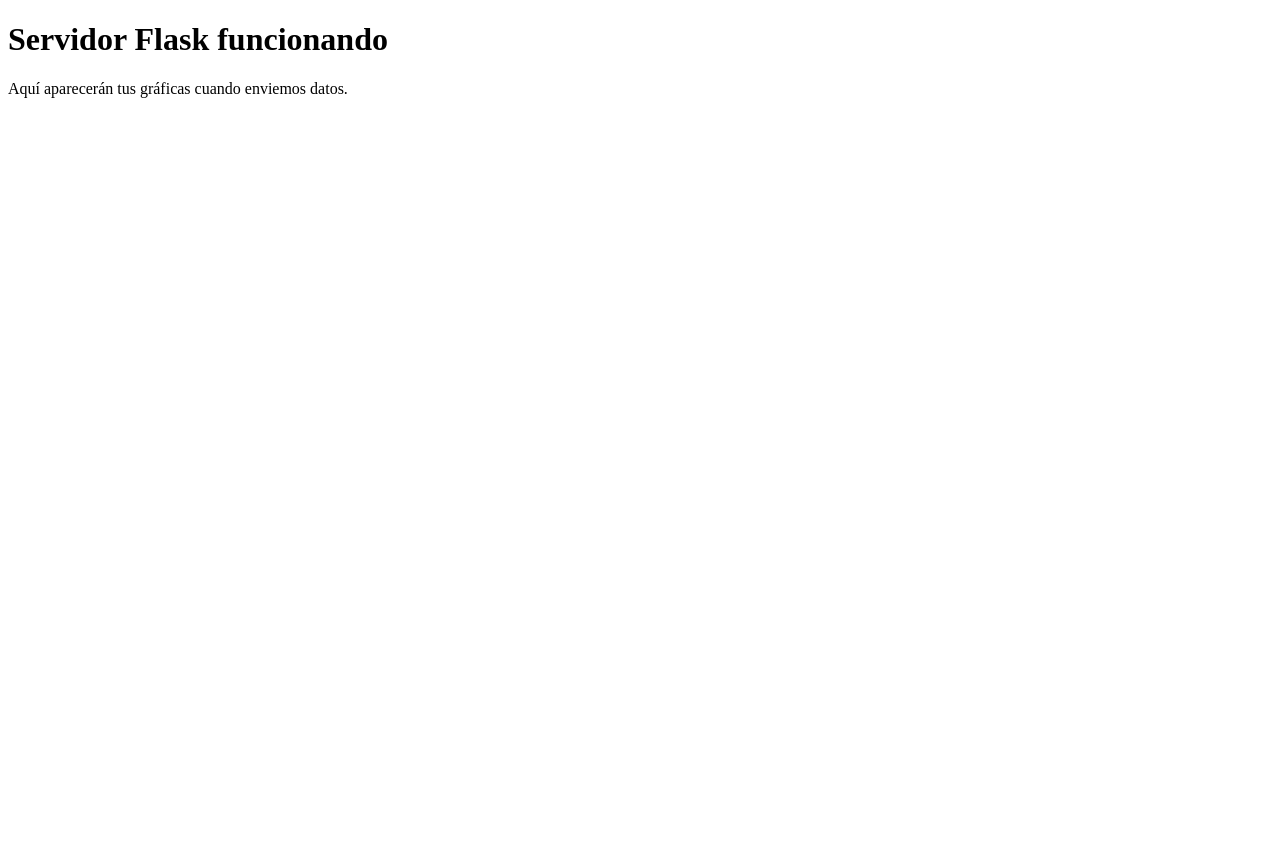
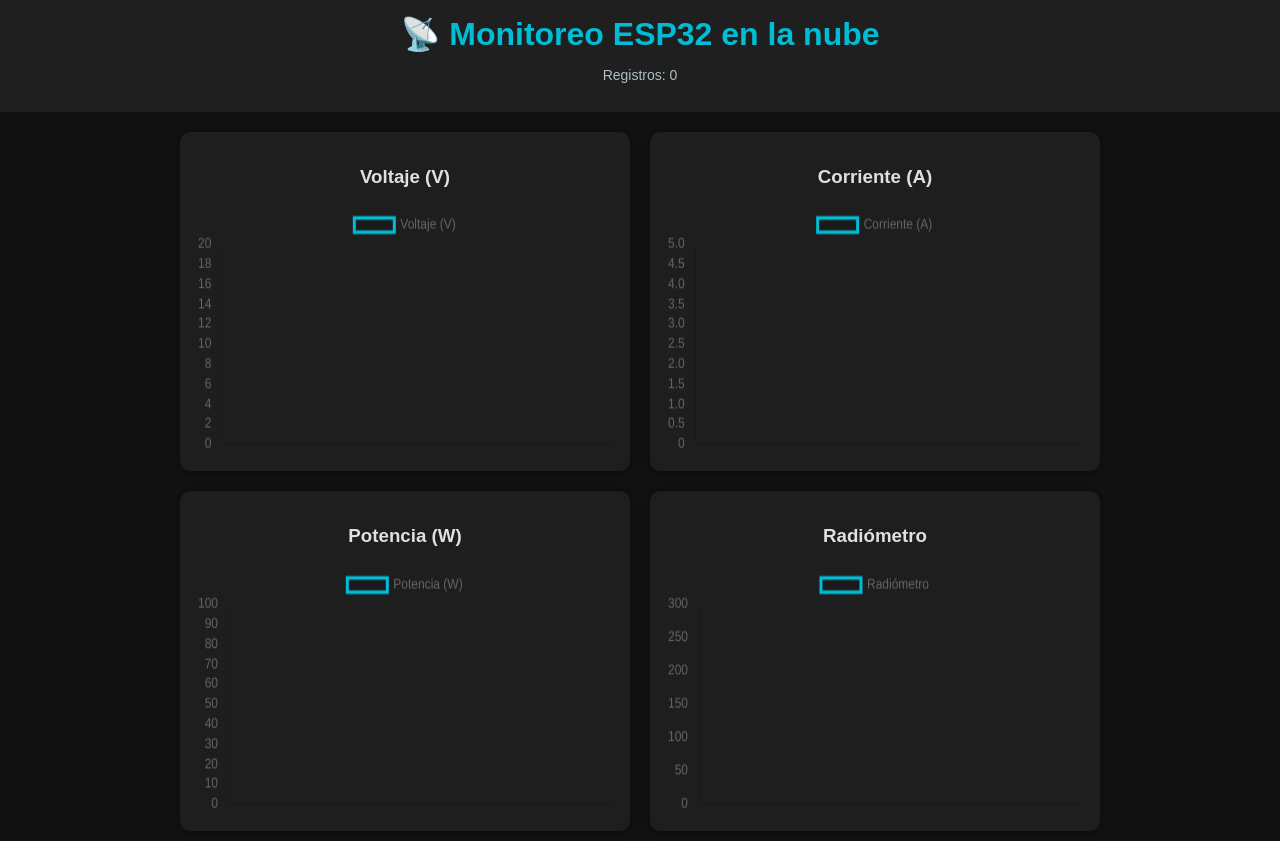
Before and after one commit to keilanicolas-dev/esp32-flask-nube, a Flask app: page / in a window 1280 px wide. Before the commit the page ends 98 px from the top, so only its background shows below. Run offline with Flask 3, Linux system fonts and the light colour scheme; data that the repository does not hold is empty.

Commit message:
Update index.html

```diff
--- a/templates/index.html
+++ b/templates/index.html
@@ -2,10 +2,141 @@
 <html lang="es">
 <head>
     <meta charset="UTF-8">
-    <title>Datos del ESP32</title>
+    <title>Monitoreo ESP32 en la nube</title>
+    <script src="https://cdn.jsdelivr.net/npm/chart.js"></script>
+    <style>
+        body {
+            background-color: #121212;
+            color: #E0E0E0;
+            font-family: Arial, sans-serif;
+            margin: 0;
+            padding: 0;
+            text-align: center;
+        }
+        header {
+            background: #1F1F1F;
+            padding: 15px;
+            margin-bottom: 10px;
+        }
+        h1 {
+            margin: 0;
+            color: #00BCD4;
+        }
+        #contador {
+            color: #B0BEC5;
+            font-size: 14px;
+        }
+        .grid {
+            display: flex;
+            flex-wrap: wrap;
+            justify-content: center;
+            gap: 20px;
+            padding: 10px;
+        }
+        .card {
+            background: #1E1E1E;
+            border-radius: 10px;
+            padding: 15px;
+            width: 420px;
+            box-shadow: 0 0 10px rgba(0,0,0,0.5);
+        }
+        canvas {
+            width: 100% !important;
+            height: 250px !important;
+        }
+    </style>
 </head>
 <body>
-    <h1>Servidor Flask funcionando</h1>
-    <p>Aquí aparecerán tus gráficas cuando enviemos datos.</p>
+<header>
+    <h1>📡 Monitoreo ESP32 en la nube</h1>
+    <p id="contador">Registros: 0</p>
+</header>
+
+<div class="grid">
+    <div class="card">
+        <h3>Voltaje (V)</h3>
+        <canvas id="grafVoltaje"></canvas>
+    </div>
+    <div class="card">
+        <h3>Corriente (A)</h3>
+        <canvas id="grafCorriente"></canvas>
+    </div>
+    <div class="card">
+        <h3>Potencia (W)</h3>
+        <canvas id="grafPotencia"></canvas>
+    </div>
+    <div class="card">
+        <h3>Radiómetro</h3>
+        <canvas id="grafRad"></canvas>
+    </div>
+</div>
+
+<script>
+    // Crear gráficos vacíos
+    const ctxV = document.getElementById("grafVoltaje").getContext("2d");
+    const ctxC = document.getElementById("grafCorriente").getContext("2d");
+    const ctxP = document.getElementById("grafPotencia").getContext("2d");
+    const ctxR = document.getElementById("grafRad").getContext("2d");
+
+    const makeChart = (ctx, label, maxY) => new Chart(ctx, {
+        type: "line",
+        data: {
+            labels: [],
+            datasets: [{
+                label,
+                data: [],
+                borderColor: "#00BCD4",
+                tension: 0.3,
+                fill: false
+            }]
+        },
+        options: {
+            animation: false,
+            plugins: { legend: { display: true }},
+            scales: {
+                x: { grid: { display: false }},
+                y: { grid: { display: false }, suggestedMin: 0, suggestedMax: maxY }
+            }
+        }
+    });
+
+    const chartV = makeChart(ctxV, "Voltaje (V)", 20);
+    const chartC = makeChart(ctxC, "Corriente (A)", 5);
+    const chartP = makeChart(ctxP, "Potencia (W)", 100);
+    const chartR = makeChart(ctxR, "Radiómetro", 300);
+
+    async function actualizar() {
+        try {
+            const res = await fetch("/api/data");
+            const datos = await res.json();
+
+            document.getElementById("contador").innerText = "Registros: " + datos.length;
+
+            // Tomamos como etiquetas la hora (HH:MM:SS)
+            const labels = datos.map(d => (d.fecha || "").split(" ")[1] || "");
+
+            chartV.data.labels = labels;
+            chartC.data.labels = labels;
+            chartP.data.labels = labels;
+            chartR.data.labels = labels;
+
+            chartV.data.datasets[0].data = datos.map(d => d.voltaje || 0);
+            chartC.data.datasets[0].data = datos.map(d => d.corriente || 0);
+            chartP.data.datasets[0].data = datos.map(d => d.potencia || 0);
+            chartR.data.datasets[0].data = datos.map(d => d.radiometro || 0);
+
+            chartV.update();
+            chartC.update();
+            chartP.update();
+            chartR.update();
+        } catch (e) {
+            console.error("Error al actualizar datos:", e);
+        }
+    }
+
+    // Actualizar cada 5 segundos
+    actualizar();
+    setInterval(actualizar, 5000);
+</script>
 </body>
 </html>
```
